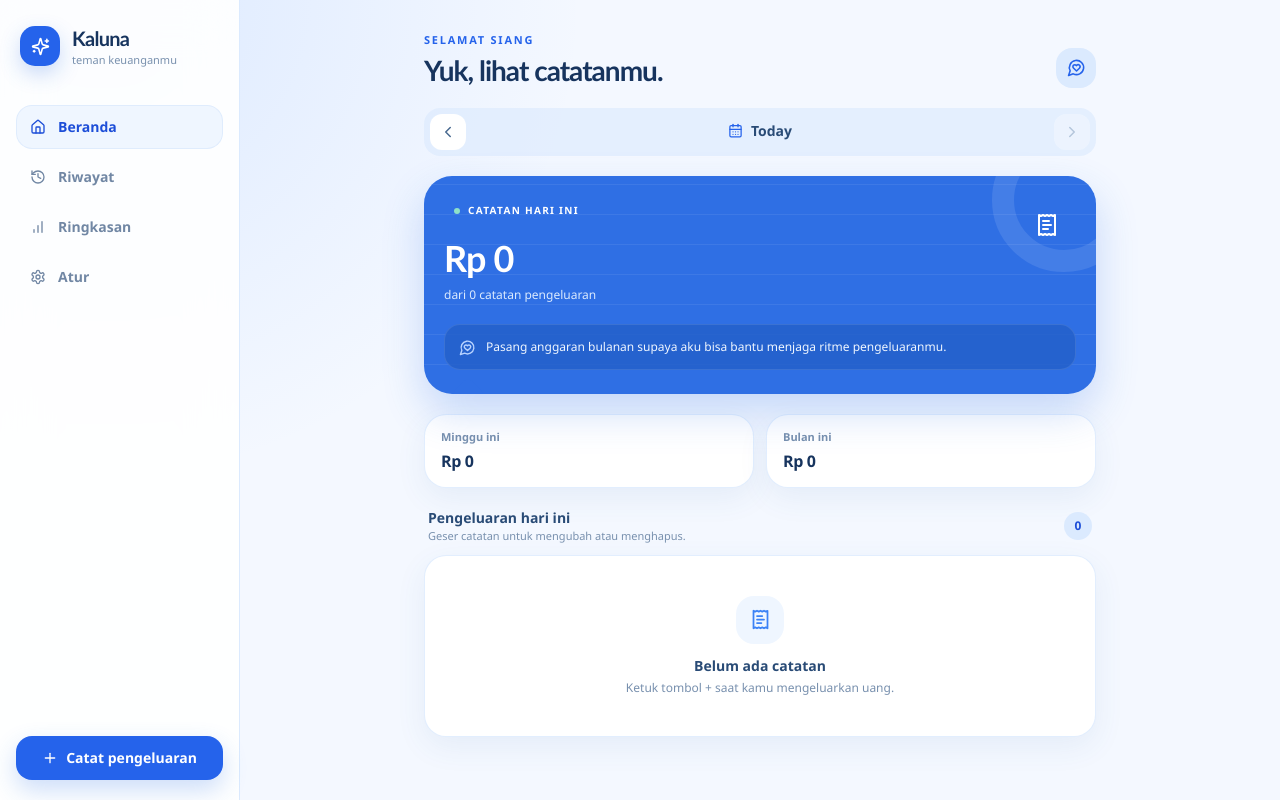
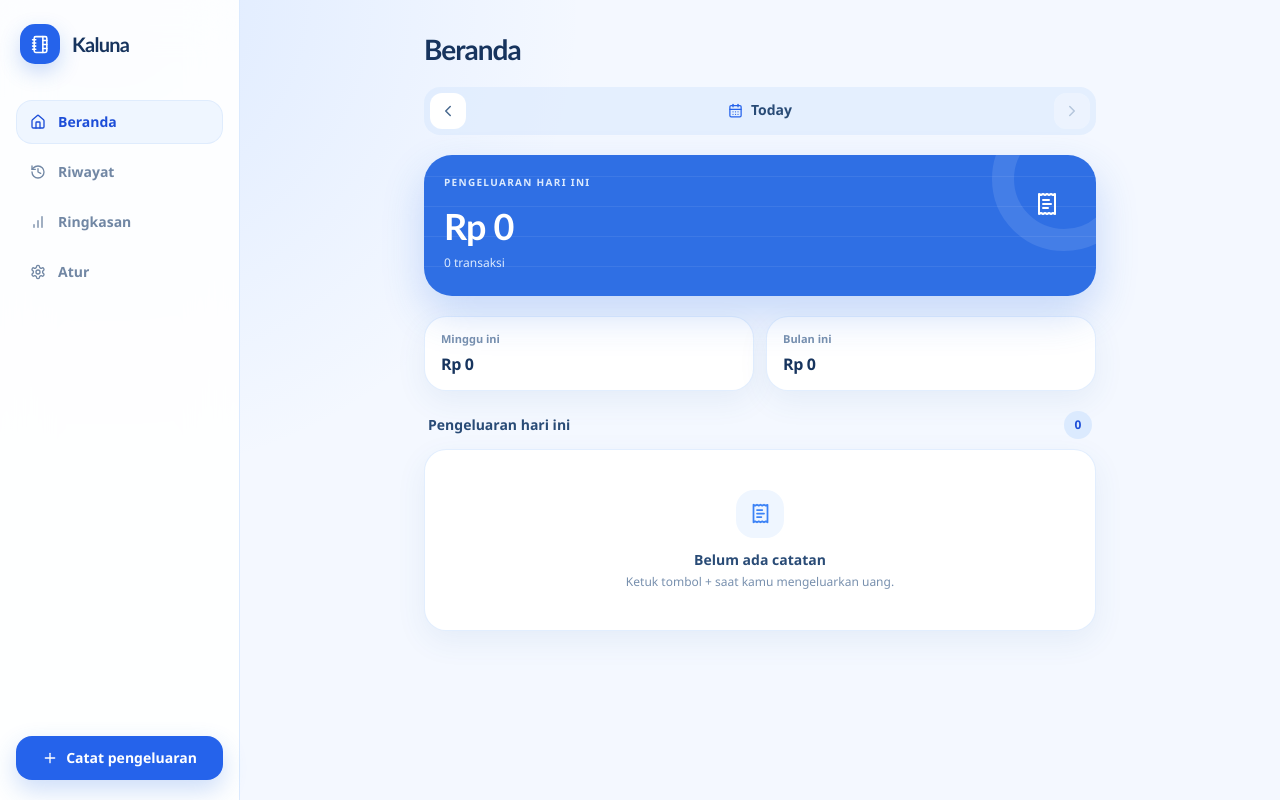
Before and after one commit to bagustambunan/Kaluna, a React (Vite) app: page / in a window 1280 px wide. Built offline with nearby package versions, Linux system fonts and the light colour scheme.

Commit message:
refactor: simplify UI copy

```diff
--- a/index.html
+++ b/index.html
@@ -7,11 +7,11 @@
     <link rel="apple-touch-icon" href="/apple-touch-icon.png" />
     <meta name="theme-color" content="#f4f8ff" media="(prefers-color-scheme: light)" />
     <meta name="theme-color" content="#0d1727" media="(prefers-color-scheme: dark)" />
-    <meta name="description" content="Kaluna — teman pencatat keuangan harianmu" />
+    <meta name="description" content="Pencatat pengeluaran harian" />
     <meta name="apple-mobile-web-app-capable" content="yes" />
     <meta name="apple-mobile-web-app-status-bar-style" content="default" />
     <meta name="apple-mobile-web-app-title" content="Kaluna" />
-    <title>Kaluna — Teman Keuanganmu</title>
+    <title>Kaluna</title>
     <script>
       try {
         const s = JSON.parse(localStorage.getItem('kaluna_settings') || '{}')
--- a/src/components/AppLayout.tsx
+++ b/src/components/AppLayout.tsx
@@ -1,6 +1,6 @@
 import { useState, useCallback, createContext, useContext, useEffect } from 'react'
 import { NavLink } from 'react-router-dom'
-import { Home, History, ChartNoAxesColumnIncreasing, Settings, Plus, Share, Sparkles, X } from 'lucide-react'
+import { Home, History, ChartNoAxesColumnIncreasing, Settings, Plus, Share, NotebookTabs, X } from 'lucide-react'
 import { useAppState, useAppDispatch } from '../context/AppContext'
 import { ExpenseForm } from './shared/ExpenseForm'
 import { Snackbar } from './ui/Snackbar'
@@ -112,12 +112,9 @@ export function AppLayout({ children }: { children: React.ReactNode }) {
       <aside className="hidden md:flex flex-col w-60 shrink-0 bg-white/90 dark:bg-[#101d30]/95 border-r border-blue-100 dark:border-blue-950 fixed top-0 left-0 h-full backdrop-blur-xl">
         <div className="px-5 py-6 flex items-center gap-3">
           <div className="w-10 h-10 rounded-[15px] bg-blue-600 text-white flex items-center justify-center shadow-[0_8px_20px_rgba(47,111,228,.25)]">
-            <Sparkles size={19} />
+            <NotebookTabs size={19} />
           </div>
-          <div>
-            <span className="font-display text-xl font-bold text-[#17345e] dark:text-blue-50">Kaluna</span>
-            <p className="text-[11px] text-[#7890ae] dark:text-slate-400">teman keuanganmu</p>
-          </div>
+          <span className="font-display text-xl font-bold text-[#17345e] dark:text-blue-50">Kaluna</span>
         </div>
         <nav className="flex-1 px-4 py-3 space-y-1.5">
           {navItems.map(({ to, icon: Icon, label }) => (
@@ -152,18 +149,12 @@ export function AppLayout({ children }: { children: React.ReactNode }) {
       {/* Main content */}
       <main className="flex-1 md:ml-60 pb-28 md:pb-8 min-w-0">
         {/* Mobile header */}
-        <header className="md:hidden flex items-center justify-between px-4 h-[62px] bg-[#f4f8ff]/90 dark:bg-[#0d1727]/90 sticky top-0 z-20 backdrop-blur-xl">
+        <header className="md:hidden flex items-center px-4 h-[62px] bg-[#f4f8ff]/90 dark:bg-[#0d1727]/90 sticky top-0 z-20 backdrop-blur-xl">
           <div className="flex items-center gap-2.5">
             <div className="w-9 h-9 rounded-[14px] bg-blue-600 text-white flex items-center justify-center shadow-[0_6px_16px_rgba(47,111,228,.22)]">
-              <Sparkles size={17} />
+              <NotebookTabs size={17} />
             </div>
-            <div className="leading-tight">
-              <span className="font-display text-[17px] font-bold text-[#17345e] dark:text-blue-50">Kaluna</span>
-              <p className="text-[10px] text-[#7890ae] dark:text-slate-400">teman keuanganmu</p>
-            </div>
-          </div>
-          <div className="flex items-center gap-1.5 text-[10px] font-semibold text-emerald-700 dark:text-emerald-300 bg-emerald-50 dark:bg-emerald-950/50 px-2.5 py-1.5 rounded-full">
-            <span className="w-1.5 h-1.5 rounded-full bg-emerald-500" /> tersimpan lokal
+            <span className="font-display text-[17px] font-bold text-[#17345e] dark:text-blue-50">Kaluna</span>
           </div>
         </header>
 
--- a/src/index.css
+++ b/src/index.css
@@ -97,10 +97,6 @@ select:focus-visible {
     @apply px-4 pt-5 pb-5 sm:px-6 md:pt-8;
   }
 
-  .page-kicker {
-    @apply text-[11px] font-bold uppercase tracking-[0.16em] text-blue-600 dark:text-blue-300;
-  }
-
   .page-title {
     @apply font-display text-[28px] font-bold leading-tight text-[#17345e] dark:text-blue-50;
   }
--- a/src/pages/Home.tsx
+++ b/src/pages/Home.tsx
@@ -1,5 +1,5 @@
 import { useState, useMemo, useEffect, useCallback } from 'react'
-import { ChevronLeft, ChevronRight, CalendarDays, MessageCircleHeart, ReceiptText, ArrowUpRight } from 'lucide-react'
+import { ChevronLeft, ChevronRight, CalendarDays, ReceiptText } from 'lucide-react'
 import { useAppState } from '../context/AppContext'
 import { useAppHandlers } from '../components/AppLayout'
 import { ExpenseItem } from '../components/shared/ExpenseItem'
@@ -54,28 +54,11 @@ export function Home() {
   const categoryMap = useMemo(() => new Map(state.categories.map(c => [c.id, c])), [state.categories])
   const dayLabel   = formatDayDisplay(selectedDate, today)
 
-  const hour = new Date().getHours()
-  const greeting = hour < 11 ? 'Selamat pagi' : hour < 15 ? 'Selamat siang' : hour < 19 ? 'Selamat sore' : 'Selamat malam'
   const monthlyPct = monthlyStatus ? Math.min(monthlyStatus.pct, 100) : 0
-  const companionNote = monthlyStatus
-    ? monthlyStatus.status === 'over'
-      ? 'Anggaran bulan ini terlewati. Kita bisa mulai pelan-pelan dari pengeluaran berikutnya.'
-      : monthlyStatus.status === 'warning'
-        ? `Sisa anggaran bulan ini ${formatRupiah(monthlyStatus.budget - monthlyStatus.spent)}. Aku bantu pantau, ya.`
-        : `Masih ada ${formatRupiah(monthlyStatus.budget - monthlyStatus.spent)} untuk bulan ini. Ritmemu masih aman.`
-    : 'Pasang anggaran bulanan supaya aku bisa bantu menjaga ritme pengeluaranmu.'
 
   return (
     <div className="page-shell space-y-5">
-      <div className="flex items-end justify-between gap-4">
-        <div>
-          <p className="page-kicker">{greeting}</p>
-          <h1 className="page-title mt-1">Yuk, lihat catatanmu.</h1>
-        </div>
-        <div className="hidden sm:flex w-10 h-10 rounded-2xl bg-blue-100 dark:bg-blue-950 items-center justify-center text-blue-600 dark:text-blue-300">
-          <MessageCircleHeart size={19} />
-        </div>
-      </div>
+      <h1 className="page-title">Beranda</h1>
 
       {/* Date notebook tab */}
       <div className="flex items-center gap-2 bg-blue-100/60 dark:bg-blue-950/40 rounded-2xl p-1.5">
@@ -126,17 +109,15 @@ export function Home() {
         </button>
       </div>
 
-      {/* Companion note — signature notebook card */}
+      {/* Daily total */}
       <section className="relative overflow-hidden rounded-[28px] bg-[#2f6fe4] text-white px-5 pt-5 pb-6 shadow-[0_18px_42px_rgba(47,111,228,.24)]">
         <div className="absolute inset-0 opacity-[.14]" aria-hidden="true" style={{ backgroundImage: 'repeating-linear-gradient(0deg, transparent 0, transparent 29px, white 30px)' }} />
         <div className="absolute -right-10 -top-12 w-36 h-36 rounded-full border-[22px] border-white/10" aria-hidden="true" />
         <div className="relative flex items-start justify-between gap-4">
           <div className="min-w-0">
-            <div className="inline-flex items-center gap-2 rounded-full bg-white/14 px-2.5 py-1 text-[10px] font-bold uppercase tracking-[.13em]">
-              <span className="w-1.5 h-1.5 rounded-full bg-[#8ee1c8]" /> Catatan {isToday ? 'hari ini' : 'harian'}
-            </div>
+            <p className="text-[10px] font-bold uppercase tracking-[.13em] text-blue-100">{isToday ? 'Pengeluaran hari ini' : 'Total pengeluaran'}</p>
             <p className="font-display font-data text-[32px] sm:text-4xl font-bold leading-none mt-4 truncate">{formatRupiah(dayTotal)}</p>
-            <p className="text-[12px] text-blue-100 mt-2">dari {dayExpenses.length} catatan pengeluaran</p>
+            <p className="text-[12px] text-blue-100 mt-2">{dayExpenses.length} transaksi</p>
           </div>
           {monthlyStatus ? (
             <div
@@ -153,11 +134,6 @@ export function Home() {
             <div className="w-[58px] h-[58px] rounded-[20px] bg-white/14 grid place-items-center shrink-0"><ReceiptText size={24} /></div>
           )}
         </div>
-        <div className="relative mt-5 flex gap-2.5 rounded-2xl bg-[#245fc8]/80 border border-white/10 px-3.5 py-3">
-          <MessageCircleHeart size={17} className="mt-0.5 shrink-0 text-[#b8d3ff]" />
-          <p className="text-[12px] leading-relaxed text-blue-50">{companionNote}</p>
-        </div>
-        <span className="absolute left-8 -bottom-3 w-6 h-6 bg-[#2f6fe4] rotate-45 rounded-[5px]" aria-hidden="true" />
       </section>
 
       <div className="grid grid-cols-2 gap-3">
@@ -175,11 +151,7 @@ export function Home() {
       {(weeklyStatus || monthlyStatus) && (
         <div className="surface-card space-y-5 p-4">
           <div className="flex items-center justify-between">
-            <div>
-              <p className="text-sm font-bold text-[#294b76] dark:text-blue-100">Ritme anggaran</p>
-              <p className="text-[11px] text-[#7890ae] dark:text-slate-400">Pelan-pelan, yang penting terpantau.</p>
-            </div>
-            <ArrowUpRight size={17} className="text-blue-500" />
+            <p className="text-sm font-bold text-[#294b76] dark:text-blue-100">Anggaran</p>
           </div>
           {weeklyStatus  && <ProgressBar status={weeklyStatus}  label="Mingguan" />}
           {monthlyStatus && <ProgressBar status={monthlyStatus} label="Bulanan" />}
@@ -189,10 +161,7 @@ export function Home() {
       {/* Day expenses */}
       <section>
         <div className="flex items-center justify-between mb-2.5 px-1">
-          <div>
-            <p className="text-sm font-bold text-[#294b76] dark:text-blue-100">{isToday ? 'Pengeluaran hari ini' : 'Pengeluaran'}</p>
-            <p className="text-[11px] text-[#7890ae] dark:text-slate-400">Geser catatan untuk mengubah atau menghapus.</p>
-          </div>
+          <p className="text-sm font-bold text-[#294b76] dark:text-blue-100">{isToday ? 'Pengeluaran hari ini' : 'Pengeluaran'}</p>
           <span className="grid place-items-center min-w-7 h-7 px-2 rounded-full bg-blue-100 dark:bg-blue-950 text-xs font-bold text-blue-700 dark:text-blue-300">{dayExpenses.filter(e => e.id !== pendingId).length}</span>
         </div>
         {dayExpenses.length === 0 ? (
--- a/src/pages/Settings.tsx
+++ b/src/pages/Settings.tsx
@@ -53,7 +53,7 @@ export function Settings() {
       setImportPreview(result)
       setImportError(null)
     } catch (err) {
-      setImportError(err instanceof Error ? err.message : 'Invalid file format')
+      setImportError(err instanceof Error ? err.message : 'Format file tidak valid')
       setImportPreview(null)
     }
     e.target.value = ''
@@ -111,11 +111,7 @@ export function Settings() {
 
   return (
     <div className="page-shell space-y-3">
-      <div className="mb-5">
-        <p className="page-kicker">Sesuai caramu</p>
-        <h1 className="page-title mt-1">Atur Kaluna.</h1>
-        <p className="text-xs text-[#7890ae] dark:text-slate-400 mt-1">Biar pencatatan terasa makin nyaman.</p>
-      </div>
+      <h1 className="page-title mb-5">Pengaturan</h1>
 
       {/* Preferences */}
       <SectionCard title="Preferensi" open={openSection === 'preferences'} onToggle={() => toggle('preferences')}>
@@ -241,9 +237,9 @@ export function Settings() {
                 </button>
               )}
               {cat.isDefault ? (
-                <span className="text-xs text-stone-400 dark:text-neutral-500">Default</span>
+                <span className="text-xs text-stone-400 dark:text-neutral-500">Bawaan</span>
               ) : usedCategoryIds.has(cat.id) ? (
-                <span className="text-xs text-stone-400 dark:text-neutral-500">In use</span>
+                <span className="text-xs text-stone-400 dark:text-neutral-500">Digunakan</span>
               ) : (
                 <button
                   onClick={() => dispatch({ type: 'DELETE_CATEGORY', payload: cat.id })}
@@ -256,11 +252,11 @@ export function Settings() {
           ))}
 
           <div className="border-t border-stone-100 dark:border-neutral-800 pt-3 space-y-2">
-            <p className="text-xs font-medium text-stone-500 dark:text-neutral-400">Add category</p>
+            <p className="text-xs font-medium text-stone-500 dark:text-neutral-400">Tambah kategori</p>
             <input
               value={newCatName}
               onChange={e => setNewCatName(e.target.value)}
-              placeholder="Category name"
+              placeholder="Nama kategori"
               className={inputCls}
             />
             <div>
@@ -275,7 +271,7 @@ export function Settings() {
               </div>
             </div>
             <div>
-              <p className="text-xs text-stone-500 dark:text-neutral-400 mb-1">Color</p>
+              <p className="text-xs text-stone-500 dark:text-neutral-400 mb-1">Warna</p>
               <div className="flex flex-wrap gap-1.5">
                 {COLOR_OPTIONS.map(c => (
                   <button key={c} onClick={() => setNewCatColor(c)}
@@ -286,7 +282,7 @@ export function Settings() {
               </div>
             </div>
             <Button onClick={addCategory} size="sm">
-              <Plus size={14} /> Add
+              <Plus size={14} /> Tambah
             </Button>
           </div>
         </div>
@@ -295,7 +291,7 @@ export function Settings() {
       {/* Shortcuts */}
       <SectionCard title="Pilihan cepat" open={openSection === 'shortcuts'} onToggle={() => toggle('shortcuts')}>
         {state.shortcuts.length === 0 ? (
-          <p className="text-sm text-stone-400 dark:text-neutral-500">No shortcuts yet. Save a transaction as a shortcut from the expense form.</p>
+          <p className="text-sm text-stone-400 dark:text-neutral-500">Belum ada pilihan cepat.</p>
         ) : (
           <div className="space-y-2">
             {state.shortcuts
@@ -327,19 +323,19 @@ export function Settings() {
       <SectionCard title="Pengingat" open={openSection === 'notifications'} onToggle={() => toggle('notifications')}>
         <div className="space-y-3">
           <div className="flex items-center justify-between text-sm">
-            <span className="text-stone-700 dark:text-neutral-300">Permission status</span>
+            <span className="text-stone-700 dark:text-neutral-300">Izin notifikasi</span>
             <span className={`font-medium ${
               notifPermission === 'granted' ? 'text-green-600 dark:text-green-400'
               : notifPermission === 'denied' ? 'text-red-600 dark:text-red-400'
               : 'text-stone-500 dark:text-neutral-400'
             }`}>
-              {notifPermission === 'granted' ? 'Granted' : notifPermission === 'denied' ? 'Denied' : 'Not asked'}
+              {notifPermission === 'granted' ? 'Diizinkan' : notifPermission === 'denied' ? 'Ditolak' : 'Belum diminta'}
             </span>
           </div>
           {notifPermission !== 'granted' && (
-            <Button onClick={handleRequestPermission} variant="secondary" size="sm">Request permission</Button>
+            <Button onClick={handleRequestPermission} variant="secondary" size="sm">Aktifkan notifikasi</Button>
           )}
-          <p className="text-xs text-stone-400 dark:text-neutral-500">Budget alert notifications are sent when you reach 75%, 100%, or exceed your budget.</p>
+          <p className="text-xs text-stone-400 dark:text-neutral-500">Notifikasi dikirim saat penggunaan anggaran mencapai batas yang dipilih.</p>
         </div>
       </SectionCard>
 
@@ -347,16 +343,16 @@ export function Settings() {
       <SectionCard title="Data & privasi" open={openSection === 'data'} onToggle={() => toggle('data')}>
         <div className="space-y-4">
           <div>
-            <p className="text-sm font-medium text-stone-700 dark:text-neutral-300 mb-1">Export data</p>
-            <p className="text-xs text-stone-400 dark:text-neutral-500 mb-2">Download all your data as a JSON file.</p>
-            <Button onClick={handleExport} variant="secondary" size="sm">Export .json</Button>
+            <p className="text-sm font-medium text-stone-700 dark:text-neutral-300 mb-1">Ekspor data</p>
+            <p className="text-xs text-stone-400 dark:text-neutral-500 mb-2">Unduh data dalam format JSON.</p>
+            <Button onClick={handleExport} variant="secondary" size="sm">Ekspor .json</Button>
           </div>
 
           <div>
-            <p className="text-sm font-medium text-stone-700 dark:text-neutral-300 mb-1">Import data</p>
-            <p className="text-xs text-stone-400 dark:text-neutral-500 mb-2">Upload a previously exported JSON file.</p>
+            <p className="text-sm font-medium text-stone-700 dark:text-neutral-300 mb-1">Impor data</p>
+            <p className="text-xs text-stone-400 dark:text-neutral-500 mb-2">Pilih file JSON hasil ekspor Kaluna.</p>
             <input ref={fileRef} type="file" accept=".json" onChange={handleFileChange} className="hidden" />
-            <Button onClick={() => fileRef.current?.click()} variant="secondary" size="sm">Select file</Button>
+            <Button onClick={() => fileRef.current?.click()} variant="secondary" size="sm">Pilih file</Button>
 
             {importError && <p className="mt-2 text-xs text-red-600 dark:text-red-400">{importError}</p>}
 
@@ -364,12 +360,12 @@ export function Settings() {
               <div className="mt-3 bg-stone-50 dark:bg-neutral-800 border border-stone-200 dark:border-neutral-700 rounded-xl p-3 space-y-3">
                 <div className="text-sm space-y-1">
                   <div className="flex justify-between">
-                    <span className="text-stone-500 dark:text-neutral-400">Expenses</span>
+                    <span className="text-stone-500 dark:text-neutral-400">Pengeluaran</span>
                     <span className="font-medium text-stone-900 dark:text-neutral-100">{importPreview.preview.count}</span>
                   </div>
                   {importPreview.preview.dateRange && (
                     <div className="flex justify-between">
-                      <span className="text-stone-500 dark:text-neutral-400">Date range</span>
+                      <span className="text-stone-500 dark:text-neutral-400">Rentang tanggal</span>
                       <span className="font-medium text-stone-900 dark:text-neutral-100 text-xs">{importPreview.preview.dateRange.start} – {importPreview.preview.dateRange.end}</span>
                     </div>
                   )}
@@ -379,17 +375,17 @@ export function Settings() {
                   </div>
                 </div>
                 <div className="flex gap-2">
-                  <Button onClick={doImportMerge}   size="sm" className="flex-1">Merge</Button>
-                  <Button onClick={doImportReplace} variant="danger" size="sm" className="flex-1">Replace all</Button>
+                  <Button onClick={doImportMerge}   size="sm" className="flex-1">Gabungkan</Button>
+                  <Button onClick={doImportReplace} variant="danger" size="sm" className="flex-1">Ganti semua</Button>
                 </div>
-                <button onClick={() => setImportPreview(null)} className="text-xs text-stone-400 dark:text-neutral-500 hover:text-stone-600 dark:hover:text-neutral-300">Cancel</button>
+                <button onClick={() => setImportPreview(null)} className="text-xs text-stone-400 dark:text-neutral-500 hover:text-stone-600 dark:hover:text-neutral-300">Batal</button>
               </div>
             )}
           </div>
 
           <div className="border-t border-stone-100 dark:border-neutral-800 pt-4">
-            <p className="text-sm font-medium text-red-700 dark:text-red-400 mb-1">Delete all data</p>
-            <p className="text-xs text-stone-400 dark:text-neutral-500 mb-2">This will permanently delete all expenses. Type DELETE to confirm.</p>
+            <p className="text-sm font-medium text-red-700 dark:text-red-400 mb-1">Hapus semua data</p>
+            <p className="text-xs text-stone-400 dark:text-neutral-500 mb-2">Tindakan ini permanen. Ketik DELETE untuk melanjutkan.</p>
             <div className="flex gap-2">
               <input
                 value={deleteConfirm}
@@ -397,7 +393,7 @@ export function Settings() {
                 placeholder="DELETE"
                 className="flex-1 px-3 py-2 text-sm border border-stone-300 dark:border-neutral-600 bg-white dark:bg-neutral-800 text-stone-900 dark:text-neutral-100 rounded-lg focus:outline-none focus:ring-2 focus:ring-red-600"
               />
-              <Button onClick={handleDeleteAll} variant="danger" size="sm" disabled={deleteConfirm !== 'DELETE'}>Delete</Button>
+              <Button onClick={handleDeleteAll} variant="danger" size="sm" disabled={deleteConfirm !== 'DELETE'}>Hapus</Button>
             </div>
           </div>
         </div>
@@ -407,15 +403,15 @@ export function Settings() {
       <SectionCard title="Tentang Kaluna" open={openSection === 'about'} onToggle={() => toggle('about')}>
         <div className="space-y-2 text-sm text-stone-600 dark:text-neutral-400">
           <div className="flex justify-between">
-            <span>App</span>
+            <span>Aplikasi</span>
             <span className="font-medium text-stone-900 dark:text-neutral-100">Kaluna</span>
           </div>
           <div className="flex justify-between">
-            <span>Version</span>
+            <span>Versi</span>
             <span className="font-medium text-stone-900 dark:text-neutral-100">1.0.0</span>
           </div>
           <p className="text-xs text-stone-400 dark:text-neutral-500 pt-1 border-t border-stone-100 dark:border-neutral-800">
-            Daily expense tracker. All data is stored on your device. Nothing is sent to any server.
+            Data disimpan di perangkat ini.
           </p>
         </div>
       </SectionCard>
```
Also changed, not shown: src/components/shared/ExpenseForm.tsx (+5 -6 lines), src/pages/History.tsx (+3 -7 lines), src/pages/Summary.tsx (+4 -8 lines), public/favicon.svg.
